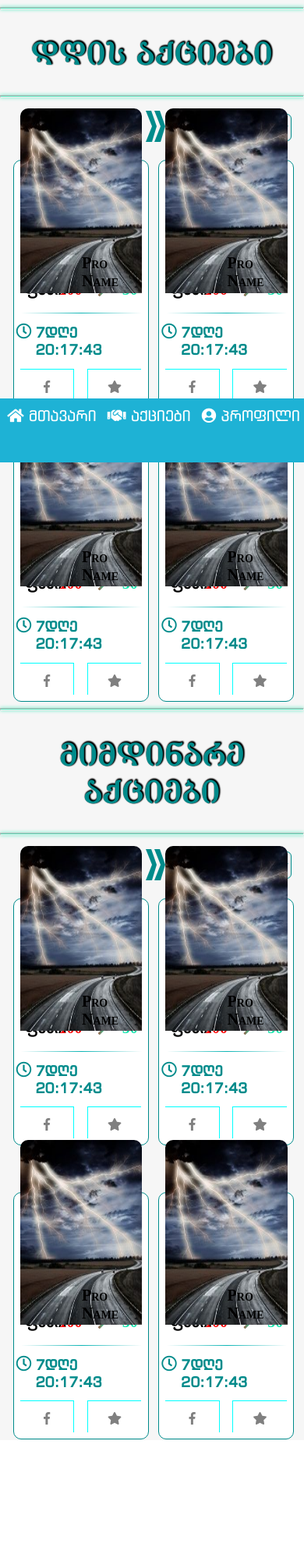
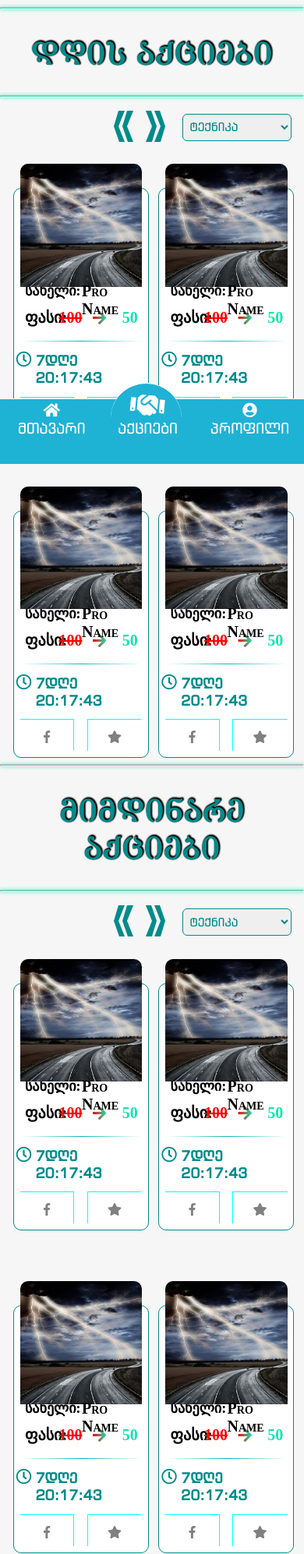
Before and after one commit to n1kalai/exists, a PHP site: page / in a window 390 px wide. Shown: the part 249-2242 px from the top of the page at 78% size. Before the commit the page ends 2095 px from the top, so only its background shows below. Run offline with PHP 8.4, Linux system fonts and the light colour scheme; some libraries are stand-ins or nearby versions.

Commit message:
Update styles.css

```diff
--- a/styles/styles.css
+++ b/styles/styles.css
@@ -144,6 +144,7 @@
 	background-image: -ms-linear-gradient(right, #0eb5b5, rgba(0, 0, 0, 0), #0eb5b5);
 	background-image: -o-linear-gradient(right, #0eb5b5, rgba(0, 0, 0, 0), #0eb5b5);
 }
+
 u {
 	text-decoration: underline white;
 }
@@ -1112,9 +1113,9 @@
 	.mainHeader {
 		position: fixed;
 		z-index: 1;
-		bottom: 2px;
 		left: 0;
 		top: 90%;
+		bottom: 0;
 	}
 
 	.mainHeader nav .headerMenu {
@@ -1261,7 +1262,7 @@
 
 	.secNav .navbar li .subs {
 		margin-left: 0.2%;
-		margin-top: -98px;
+		top: 0;
 		box-shadow: none !important;
 		background: #008b8b;
 		padding: 20px 0;
@@ -1272,10 +1273,11 @@
 	.secNav .navbar li .subs li {
 		width: 30%;
 		border-bottom: none;
+		margin-left: 13px;
 	}
 
 	.secNav .navbar li .subs li a {
-		font-size: 15px;
+		font-size: 14px;
 		margin-top: 10px;
 		text-decoration: none;
 	}
@@ -1288,7 +1290,7 @@
 		display: block !important;
 		margin-left: -69.9%;
 		height: 90%;
-		top: 95px;
+
 
 	}
 
@@ -1411,24 +1413,49 @@
 	.mainHeader {
 		position: fixed;
 		z-index: 1;
-		bottom: 2px;
 		left: 0;
-		top: 90%;
+		bottom: 0;
+		border-top: solid 1px white;
+
 	}
 
 	.mainHeader nav .headerMenu {
 		width: 100%;
-		line-height: 10px;
 		display: flex;
 		justify-content: space-around;
-		margin-top: 2%;
-	}
-
-	.mainHeader nav .headerMenu li a {
+		margin-top: 2.5%;
+	}
+
+	.mainHeader nav .headerMenu li {
+		margin-top: -10px;
+		line-height: 28px;
+	}
+		.mainHeader nav .headerMenu li a {
 		font-size: 19px;
 		margin-left: 4px;
 		margin-top: 5px;
-	}
+		display: flex;
+		flex-direction: column;
+		text-align: center
+	}
+
+	.mainHeader nav .headerMenu li:nth-child(2) {
+		border-top: solid 1px white;
+		border-radius: 100%;
+		height: 90px;
+		margin-top: -30px;
+		background: #1eb2d5;
+		line-height: 23px;
+
+	}
+
+	.mainHeader nav .headerMenu li:nth-child(2) a i {
+		font-size: 35px;
+		transform: rotate(5deg);
+		margin-top: 5px
+	}
+
+
 
 	.mainHeader .logo {
 		display: none;
@@ -1446,9 +1473,7 @@
 	/* BURgering Styles Start */
 
 
-	.secNav .navbar li .subs {
-		margin-top: -100px;
-	}
+
 
 	/* BURgering Styles End */
 	.slider {
@@ -1462,7 +1487,13 @@
 	.firstSection article {
 		width: 47%;
 		margin-left: 2.2%;
-	}
+		margin-top: 25%;
+	}
+	.firstSection article img {
+		height: 50%;
+		margin-top: -53.5%
+	}
+
 
 
 
@@ -1478,7 +1509,7 @@
 		z-index: 1;
 		bottom: 2px;
 		left: 0;
-		top: 90%;
+		bottom: 0;
 	}
 
 	.mainHeader nav .headerMenu {
@@ -1543,6 +1574,10 @@
 		order: 1;
 		margin-inline-end: 16px;
 	}
+
+	.secNav .navbar li .subs li {
+		width: 45%;
+	}
 }
 
 
```
